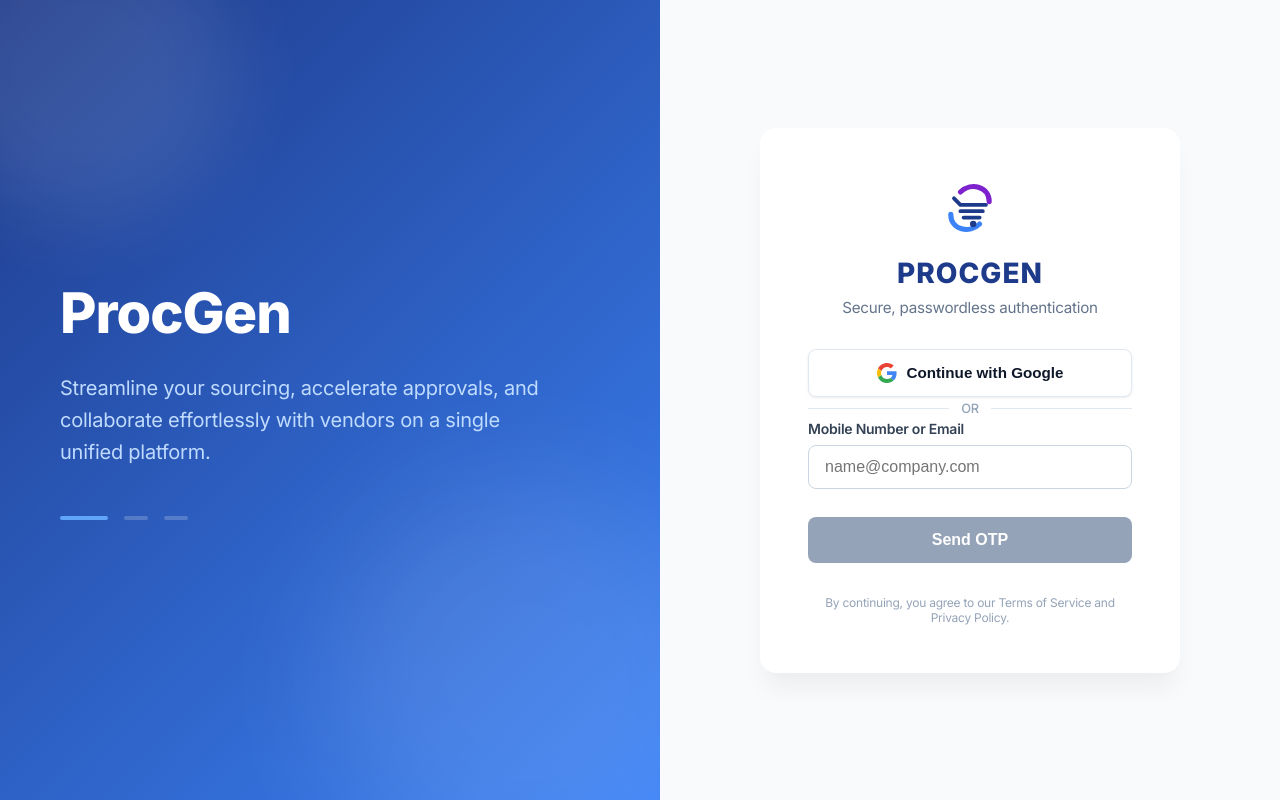
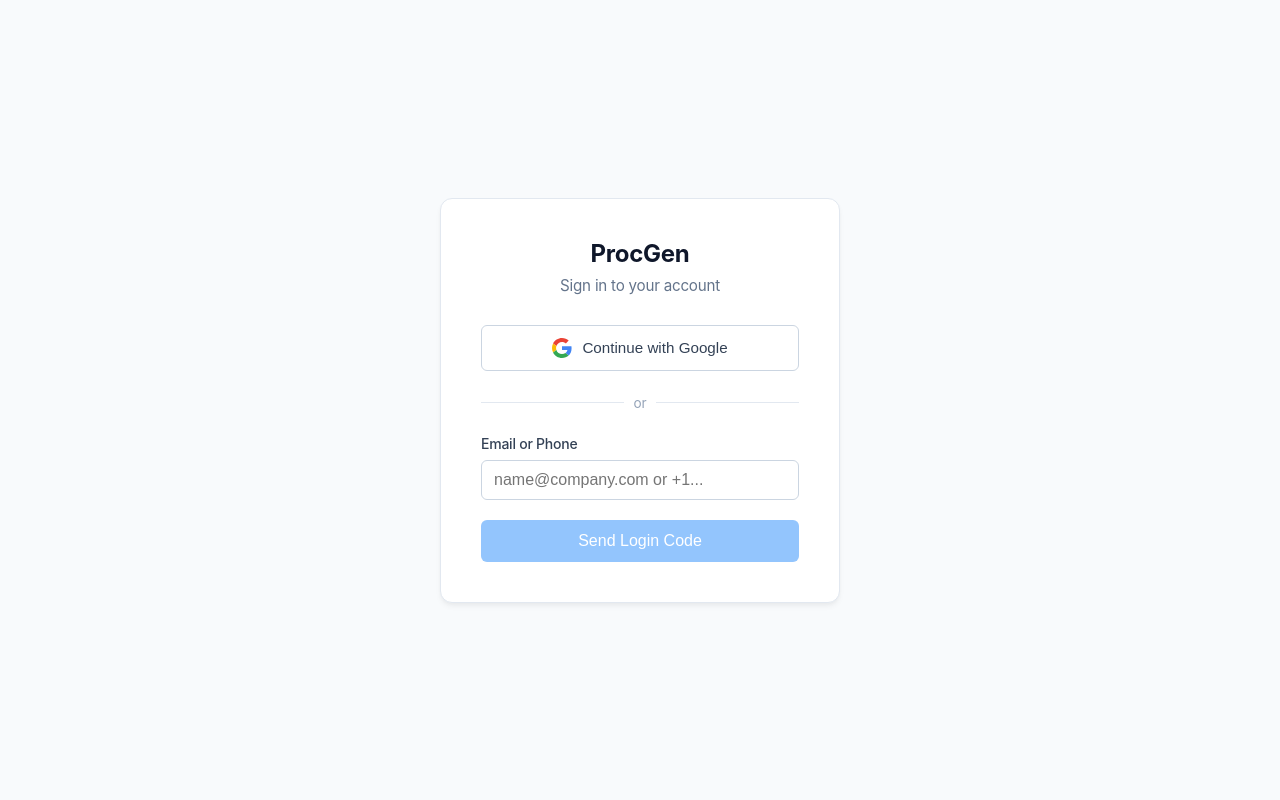
Before and after one commit to Aryan2627/Cpanel, a Next.js app: page /login in a window 1280 px wide. Built offline with nearby package versions, Linux system fonts and the light colour scheme.

Commit message:
style: revert buyer login to a simple, minimal, centered card

```diff
--- a/src/app/login/page.tsx
+++ b/src/app/login/page.tsx
@@ -1,4 +1,3 @@
-'use client';
 import { useState } from 'react';
 import { useRouter } from 'next/navigation';
 
@@ -62,80 +61,26 @@
   };
 
   return (
-    <div style={{ display: 'flex', minHeight: '100vh', width: '100vw', backgroundColor: '#ffffff', fontFamily: '"Inter", sans-serif' }}>
-
-      {/* Left Side - Branding / Graphic (Hidden on mobile) */}
-      <div style={{
-        flex: 1,
-        background: 'linear-gradient(135deg, #1e3a8a 0%, #3b82f6 100%)',
-        display: 'flex',
-        flexDirection: 'column',
-        justifyContent: 'center',
-        padding: '60px',
-        color: '#ffffff',
-        position: 'relative',
-        overflow: 'hidden'
-      }}>
-        <div style={{ position: 'absolute', top: '-10%', left: '-10%', width: '300px', height: '300px', borderRadius: '50%', background: 'rgba(255,255,255,0.1)', filter: 'blur(40px)' }}></div>
-        <div style={{ position: 'absolute', bottom: '-10%', right: '-10%', width: '400px', height: '400px', borderRadius: '50%', background: 'rgba(255,255,255,0.1)', filter: 'blur(60px)' }}></div>
-
-        <div style={{ position: 'relative', zIndex: 10, maxWidth: '500px' }}>
-          <h1 style={{ fontSize: '3.5rem', fontWeight: '800', lineHeight: '1.2', marginBottom: '24px', letterSpacing: '-1px' }}>
-            ProcGen
-          </h1>
-          <p style={{ fontSize: '1.25rem', color: '#bfdbfe', lineHeight: '1.6', marginBottom: '48px' }}>
-            Streamline your sourcing, accelerate approvals, and collaborate effortlessly with vendors on a single unified platform.
-          </p>
-
-          <div style={{ display: 'flex', gap: '16px', alignItems: 'center' }}>
-            <div style={{ width: '48px', height: '4px', backgroundColor: '#60a5fa', borderRadius: '4px' }}></div>
-            <div style={{ width: '24px', height: '4px', backgroundColor: 'rgba(255,255,255,0.2)', borderRadius: '4px' }}></div>
-            <div style={{ width: '24px', height: '4px', backgroundColor: 'rgba(255,255,255,0.2)', borderRadius: '4px' }}></div>
-          </div>
-        </div>
+    <div style={{ display: 'flex', alignItems: 'center', justifyContent: 'center', minHeight: '100vh', width: '100vw', backgroundColor: '#f8fafc', fontFamily: '-apple-system, BlinkMacSystemFont, "Segoe UI", Roboto, Helvetica, Arial, sans-serif' }}>
+      <div style={{ width: '100%', maxWidth: '400px', padding: '40px', backgroundColor: '#ffffff', borderRadius: '12px', boxShadow: '0 4px 6px -1px rgba(0, 0, 0, 0.05), 0 2px 4px -1px rgba(0, 0, 0, 0.03)', border: '1px solid #e2e8f0' }}>
+        <div style={{ textAlign: 'center', marginBottom: '30px' }}>
+          <h2 style={{ fontSize: '1.5rem', fontWeight: '700', color: '#0f172a', margin: '0 0 8px 0' }}>ProcGen</h2>
+          <p style={{ fontSize: '0.95rem', color: '#64748b', margin: 0 }}>Sign in to your account</p>
         </div>
 
-      {/* Right Side - Login Form */}
-      <div style={{
-        flex: 1,
-        display: 'flex',
-        flexDirection: 'column',
-        justifyContent: 'center',
-        alignItems: 'center',
-        padding: '40px',
-        backgroundColor: '#f8fafc'
-      }}>
-        <div style={{ width: '100%', maxWidth: '420px', backgroundColor: '#ffffff', padding: '48px', borderRadius: '16px', boxShadow: '0 20px 25px -5px rgba(0, 0, 0, 0.05), 0 8px 10px -6px rgba(0, 0, 0, 0.01)' }}>
-
-          <div style={{ marginBottom: '32px', textAlign: 'center' }}>
-            <div style={{ display: 'flex', justifyContent: 'center', marginBottom: '16px' }}>
-              <svg width="64" height="64" viewBox="0 0 100 100" fill="none" xmlns="http://www.w3.org/2000/svg">
-                <path d="M 35 25 C 50 10, 80 15, 80 40" stroke="#7e22ce" strokeWidth="8" strokeLinecap="round" />
-                <path d="M 65 75 C 50 90, 20 85, 20 60" stroke="#3b82f6" strokeWidth="8" strokeLinecap="round" />
-                <path d="M 25 35 L 35 45 L 75 45 M 35 55 L 70 55 M 40 65 L 65 65" stroke="#1e3a8a" strokeWidth="6" strokeLinecap="round" strokeLinejoin="round" />
-                <circle cx="55" cy="75" r="5" fill="#1e3a8a" />
-              </svg>
-            </div>
-            <h2 style={{ fontSize: '1.75rem', fontWeight: '800', color: '#1e3a8a', marginBottom: '8px', letterSpacing: '1px' }}>PROCGEN</h2>
-            <p style={{ color: '#64748b', fontSize: '0.95rem' }}>Secure, passwordless authentication</p>
-          </div>
-
-          {/* Google SSO Button */}
-          {step === 'request' && (
+        {step === 'request' ? (
           <>
             <button
               type="button"
               onClick={() => { window.location.href = '/api/auth/google'; }}
               style={{
-                  width: '100%', padding: '13px', borderRadius: '8px',
-                  border: '1px solid #e2e8f0', backgroundColor: '#fff',
-                  color: '#0f172a', fontSize: '0.95rem', fontWeight: '600',
-                  cursor: 'pointer', display: 'flex', alignItems: 'center',
-                  justifyContent: 'center', gap: '10px', marginBottom: '4px',
-                  transition: 'box-shadow 0.2s', boxShadow: '0 1px 3px rgba(0,0,0,0.08)'
+                width: '100%', padding: '12px', background: 'white', border: '1px solid #cbd5e1', borderRadius: '6px',
+                fontSize: '0.95rem', fontWeight: '500', color: '#334155', display: 'flex', alignItems: 'center',
+                justifyContent: 'center', gap: '10px', cursor: 'pointer', transition: 'background-color 0.2s',
+                marginBottom: '24px'
               }}
-                onMouseEnter={e => (e.currentTarget.style.boxShadow = '0 4px 12px rgba(0,0,0,0.12)')}
-                onMouseLeave={e => (e.currentTarget.style.boxShadow = '0 1px 3px rgba(0,0,0,0.08)')}
+              onMouseEnter={(e) => e.currentTarget.style.backgroundColor = '#f8fafc'}
+              onMouseLeave={(e) => e.currentTarget.style.backgroundColor = 'white'}
             >
               <svg width="20" height="20" viewBox="0 0 48 48">
                 <path fill="#EA4335" d="M24 9.5c3.54 0 6.71 1.22 9.21 3.6l6.85-6.85C35.9 2.38 30.47 0 24 0 14.62 0 6.51 5.38 2.56 13.22l7.98 6.19C12.43 13.72 17.74 9.5 24 9.5z"/>
@@ -146,106 +91,81 @@
               Continue with Google
             </button>
 
-              <div style={{ display: 'flex', alignItems: 'center', gap: '12px', margin: '4px 0' }}>
-                <div style={{ flex: 1, height: '1px', background: '#e2e8f0' }} />
-                <span style={{ color: '#94a3b8', fontSize: '0.8rem', fontWeight: '500' }}>OR</span>
-                <div style={{ flex: 1, height: '1px', background: '#e2e8f0' }} />
+            <div style={{ display: 'flex', alignItems: 'center', textAlign: 'center', margin: '24px 0' }}>
+              <div style={{ flex: 1, borderBottom: '1px solid #e2e8f0' }}></div>
+              <span style={{ padding: '0 10px', color: '#94a3b8', fontSize: '0.85rem' }}>or</span>
+              <div style={{ flex: 1, borderBottom: '1px solid #e2e8f0' }}></div>
             </div>
-            </>
-          )}
 
-          {step === 'request' ? (
             <form onSubmit={handleRequestOTP} style={{ display: 'flex', flexDirection: 'column', gap: '20px' }}>
               <div>
-                <label style={{ display: 'block', fontSize: '0.875rem', fontWeight: '600', color: '#334155', marginBottom: '8px' }}>Mobile Number or Email</label>
+                <label style={{ display: 'block', fontSize: '0.875rem', fontWeight: '500', color: '#334155', marginBottom: '8px' }}>Email or Phone</label>
                 <input
                   type="text"
                   value={identifier}
                   onChange={(e) => setIdentifier(e.target.value)}
-                  placeholder="name@company.com"
+                  placeholder="name@company.com or +1..."
                   required
-                  style={{
-                    width: '100%', padding: '12px 16px', borderRadius: '8px',
-                    border: '1px solid #cbd5e1', outline: 'none',
-                    fontSize: '1rem', color: '#0f172a', transition: 'border-color 0.2s',
-                    boxSizing: 'border-box'
-                  }}
-                  onFocus={(e) => e.target.style.borderColor = '#3b82f6'}
-                  onBlur={(e) => e.target.style.borderColor = '#cbd5e1'}
+                  style={{ width: '100%', padding: '10px 12px', border: '1px solid #cbd5e1', borderRadius: '6px', fontSize: '1rem', boxSizing: 'border-box', outline: 'none' }}
+                  onFocus={(e) => { e.currentTarget.style.borderColor = '#3b82f6'; e.currentTarget.style.boxShadow = '0 0 0 2px rgba(59, 130, 246, 0.1)'; }}
+                  onBlur={(e) => { e.currentTarget.style.borderColor = '#cbd5e1'; e.currentTarget.style.boxShadow = 'none'; }}
                 />
               </div>
+
               <button
                 type="submit"
                 disabled={isLoading || !identifier}
-                style={{
-                  width: '100%', padding: '14px', borderRadius: '8px', border: 'none',
-                  backgroundColor: identifier ? '#2563eb' : '#94a3b8',
-                  color: '#ffffff', fontSize: '1rem', fontWeight: '600',
-                  cursor: identifier ? 'pointer' : 'not-allowed',
-                  transition: 'background-color 0.2s', marginTop: '8px'
-                }}
+                style={{ width: '100%', padding: '12px', background: isLoading || !identifier ? '#93c5fd' : '#2563eb', color: 'white', border: 'none', borderRadius: '6px', fontSize: '1rem', fontWeight: '500', cursor: isLoading || !identifier ? 'not-allowed' : 'pointer' }}
               >
-                {isLoading ? 'Sending OTP...' : 'Send OTP'}
+                {isLoading ? 'Sending...' : 'Send Login Code'}
               </button>
             </form>
+          </>
         ) : (
           <form onSubmit={handleVerifyOTP} style={{ display: 'flex', flexDirection: 'column', gap: '20px' }}>
             <div>
-                <label style={{ display: 'block', fontSize: '0.875rem', fontWeight: '600', color: '#334155', marginBottom: '8px' }}>Enter 6-digit OTP sent to {identifier}</label>
+              <label style={{ display: 'block', fontSize: '0.875rem', fontWeight: '500', color: '#334155', marginBottom: '8px', textAlign: 'center' }}>Enter the 6-digit code</label>
 
               {previewUrl && (
-                  <div style={{ marginBottom: '16px', padding: '12px', backgroundColor: '#eff6ff', border: '1px solid #bfdbfe', borderRadius: '8px', fontSize: '0.85rem' }}>
-                    <strong>Dev Mode:</strong> <a href={previewUrl} target="_blank" rel="noreferrer" style={{ color: '#2563eb', textDecoration: 'underline' }}>View OTP Email in Ethereal</a>
+                <div style={{ marginBottom: '16px', padding: '10px', background: '#eff6ff', border: '1px solid #bfdbfe', borderRadius: '6px', fontSize: '0.85rem', textAlign: 'center' }}>
+                  <strong>Dev Mode:</strong> <a href={previewUrl} target="_blank" rel="noreferrer" style={{ color: '#2563eb' }}>View Code</a>
                 </div>
               )}
 
               <input
                 type="text"
                 value={otp}
-                  onChange={(e) => setOtp(e.target.value)}
-                  placeholder="· · · · · ·"
+                onChange={(e) => setOtp(e.target.value.replace(/\D/g, ''))}
+                placeholder="000000"
                 maxLength={6}
                 required
-                  style={{
-                    width: '100%', padding: '12px 16px', borderRadius: '8px',
-                    border: '1px solid #cbd5e1', outline: 'none',
-                    fontSize: '1.25rem', letterSpacing: '4px', textAlign: 'center', color: '#0f172a', transition: 'border-color 0.2s',
-                    boxSizing: 'border-box'
-                  }}
-                  onFocus={(e) => e.target.style.borderColor = '#3b82f6'}
-                  onBlur={(e) => e.target.style.borderColor = '#cbd5e1'}
+                style={{ width: '100%', padding: '12px', border: '1px solid #cbd5e1', borderRadius: '6px', fontSize: '1.5rem', letterSpacing: '4px', textAlign: 'center', boxSizing: 'border-box', outline: 'none' }}
+                onFocus={(e) => { e.currentTarget.style.borderColor = '#3b82f6'; e.currentTarget.style.boxShadow = '0 0 0 2px rgba(59, 130, 246, 0.1)'; }}
+                onBlur={(e) => { e.currentTarget.style.borderColor = '#cbd5e1'; e.currentTarget.style.boxShadow = 'none'; }}
               />
             </div>
+
             <button
               type="submit"
-                disabled={isLoading || otp.length < 4}
-                style={{
-                  width: '100%', padding: '14px', borderRadius: '8px', border: 'none',
-                  backgroundColor: otp.length >= 4 ? '#2563eb' : '#94a3b8',
-                  color: '#ffffff', fontSize: '1rem', fontWeight: '600',
-                  cursor: otp.length >= 4 ? 'pointer' : 'not-allowed',
-                  transition: 'background-color 0.2s', marginTop: '8px'
-                }}
+              disabled={isLoading || otp.length < 6}
+              style={{ width: '100%', padding: '12px', background: isLoading || otp.length < 6 ? '#93c5fd' : '#2563eb', color: 'white', border: 'none', borderRadius: '6px', fontSize: '1rem', fontWeight: '500', cursor: isLoading || otp.length < 6 ? 'not-allowed' : 'pointer' }}
             >
               {isLoading ? 'Verifying...' : 'Sign In'}
             </button>
 
-              <div style={{ textAlign: 'center', marginTop: '16px' }}>
+            <div style={{ textAlign: 'center', marginTop: '4px' }}>
               <button
                 type="button"
                 onClick={() => setStep('request')}
-                  style={{ background: 'none', border: 'none', color: '#64748b', fontSize: '0.875rem', cursor: 'pointer', textDecoration: 'underline' }}
+                style={{ background: 'none', border: 'none', color: '#64748b', fontSize: '0.9rem', cursor: 'pointer' }}
+                onMouseEnter={(e) => e.currentTarget.style.textDecoration = 'underline'}
+                onMouseLeave={(e) => e.currentTarget.style.textDecoration = 'none'}
               >
-                  Change Email/Mobile
+                Change email or phone
               </button>
             </div>
           </form>
         )}
-
-          <div style={{ marginTop: '32px', textAlign: 'center', fontSize: '0.75rem', color: '#94a3b8' }}>
-            By continuing, you agree to our Terms of Service and Privacy Policy.
-          </div>
-        </div>
       </div>
     </div>
   );
```
Lines whose indentation alone changed are shown as unchanged.
